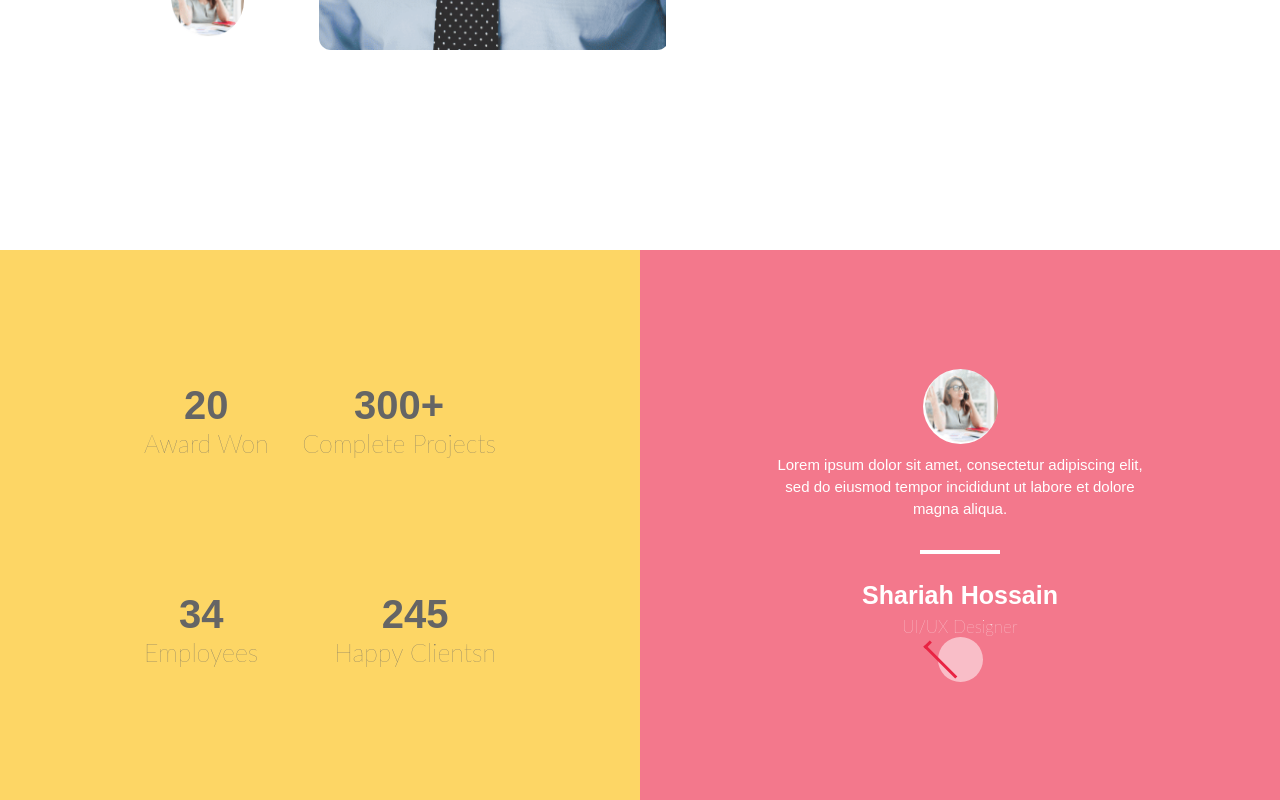
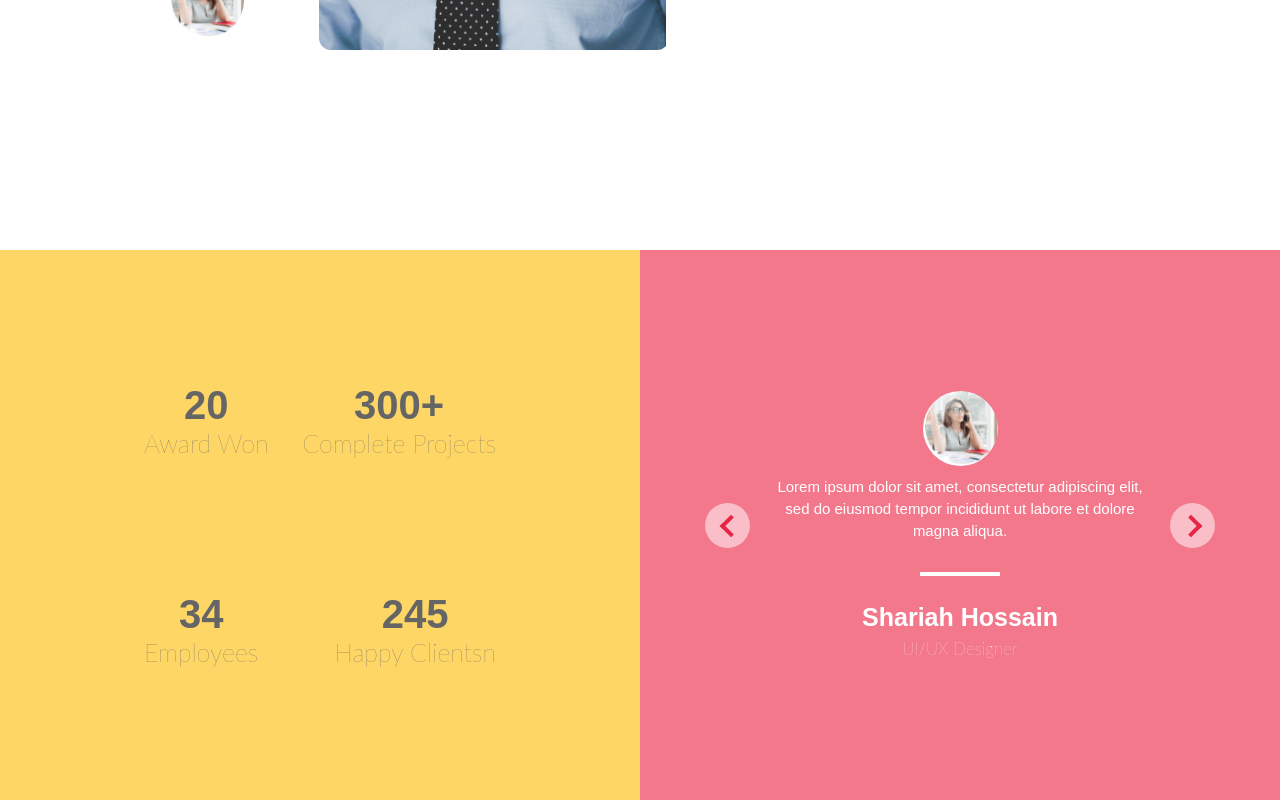
Before and after one commit to denomash/plug-Addons-site, a React (Create React App) app: page / in a window 1280 px wide. Shown: the part 3471-4271 px from the top of the page. Built offline with nearby package versions, Linux system fonts and the light colour scheme.

Commit message:
add styling to circle and triangle

```diff
--- a/src/Components/Portfolio/Portfolio.js
+++ b/src/Components/Portfolio/Portfolio.js
@@ -36,6 +36,11 @@ const Portfolio = () => {
 
             {/* Portfolio bio */}
             <div className='portfolio-section__bio'>
+                <div  className='portfolio-section__designer--container'>
+                    <div className='portfolio-section__circle '>
+                        <div className='arrow left'></div>
+                    </div>
+
                     <div className='portfolio-section__designer-info'>
                         <div className='team-section__images--staff-img u-margin-bottom-small'>
                             <img className='' src={staff4} alt='staff 1' />
@@ -47,10 +52,16 @@ const Portfolio = () => {
                         <h1 className='business__info portfolio-section__designer-name to-white u-margin-bottom-small'>Shariah Hossain</h1>
                         <h5 className='team-section__bio-title to-white'>UI/UX Designer</h5>
 
+
+                    </div>
+
+
+
                     <div className='portfolio-section__circle '>
-                    <div className='arrow left'></div>
+                        <div className='arrow right'></div>
                     </div>
                 </div>
+
             </div>
 
 
--- a/src/Components/Portfolio/portfolio.css
+++ b/src/Components/Portfolio/portfolio.css
@@ -42,6 +42,13 @@
   justify-content: center;
 }
 
+.portfolio-section__designer--container {
+  display: flex;
+  align-items: center;
+  width: 85%;
+  justify-content: space-evenly;
+}
+
 .portfolio-section__designer-info {
   display: flex;
   color: #ffffff;
@@ -69,7 +76,7 @@
 }
 
 .portfolio-section__circle {
-  display: flex;
+  position: relative;
   height: 45px;
   width: 45px;
   background: #ffffff85;
@@ -77,13 +84,18 @@
 }
 
 .arrow {
+  position: absolute;
+  top: 35%;
+  left: 40%;
   border: solid #e92343;
-  border-width: 0 3px 3px 0;
+  border-width: 0 4px 4px 0;
   display: inline-block;
-  padding: 3px;
+  padding: 6px;
 }
 
 .right {
+  position: absolute;
+  left: 30%;
   transform: rotate(-45deg);
   -webkit-transform: rotate(-45deg);
 }
```
Lines whose indentation alone changed are shown as unchanged.
